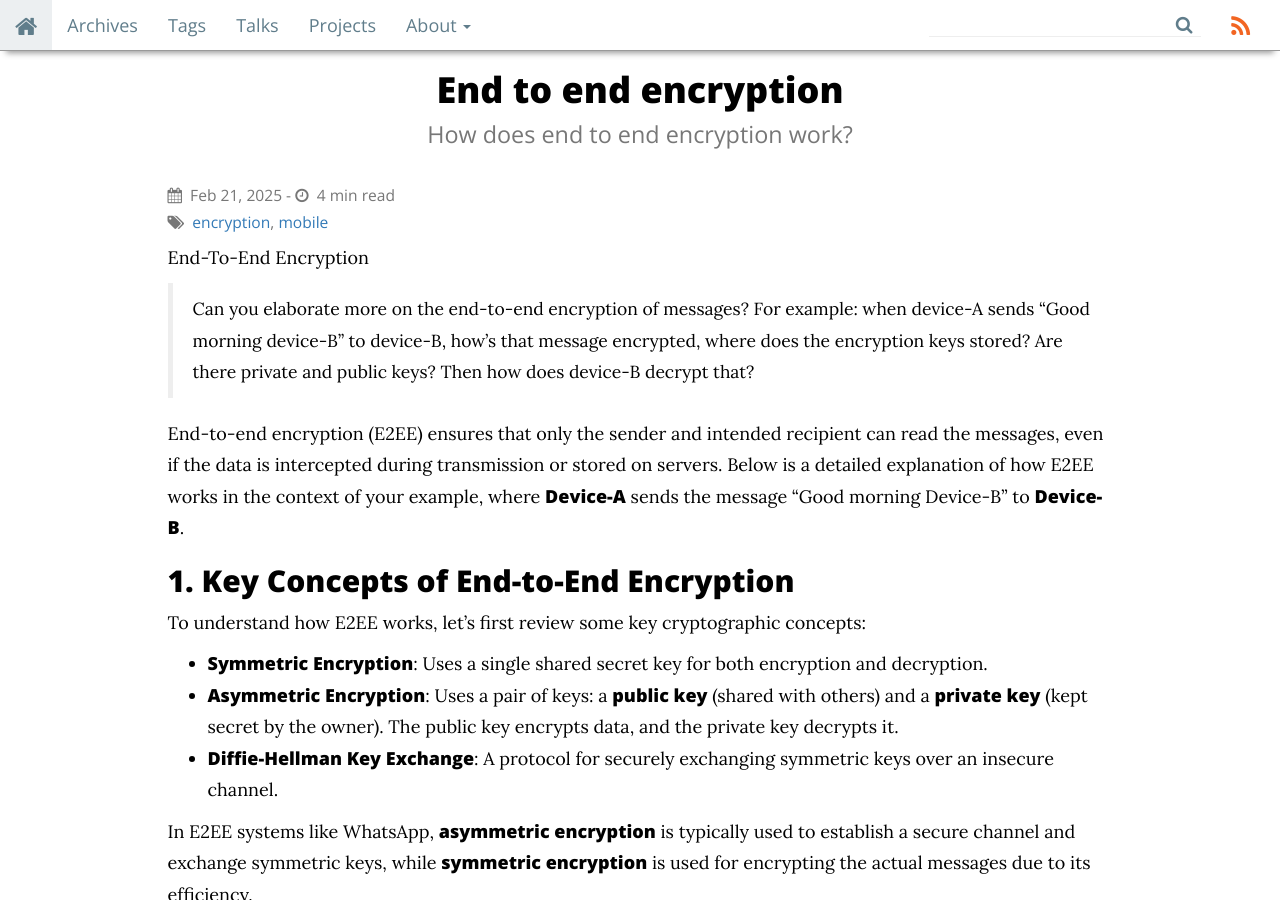
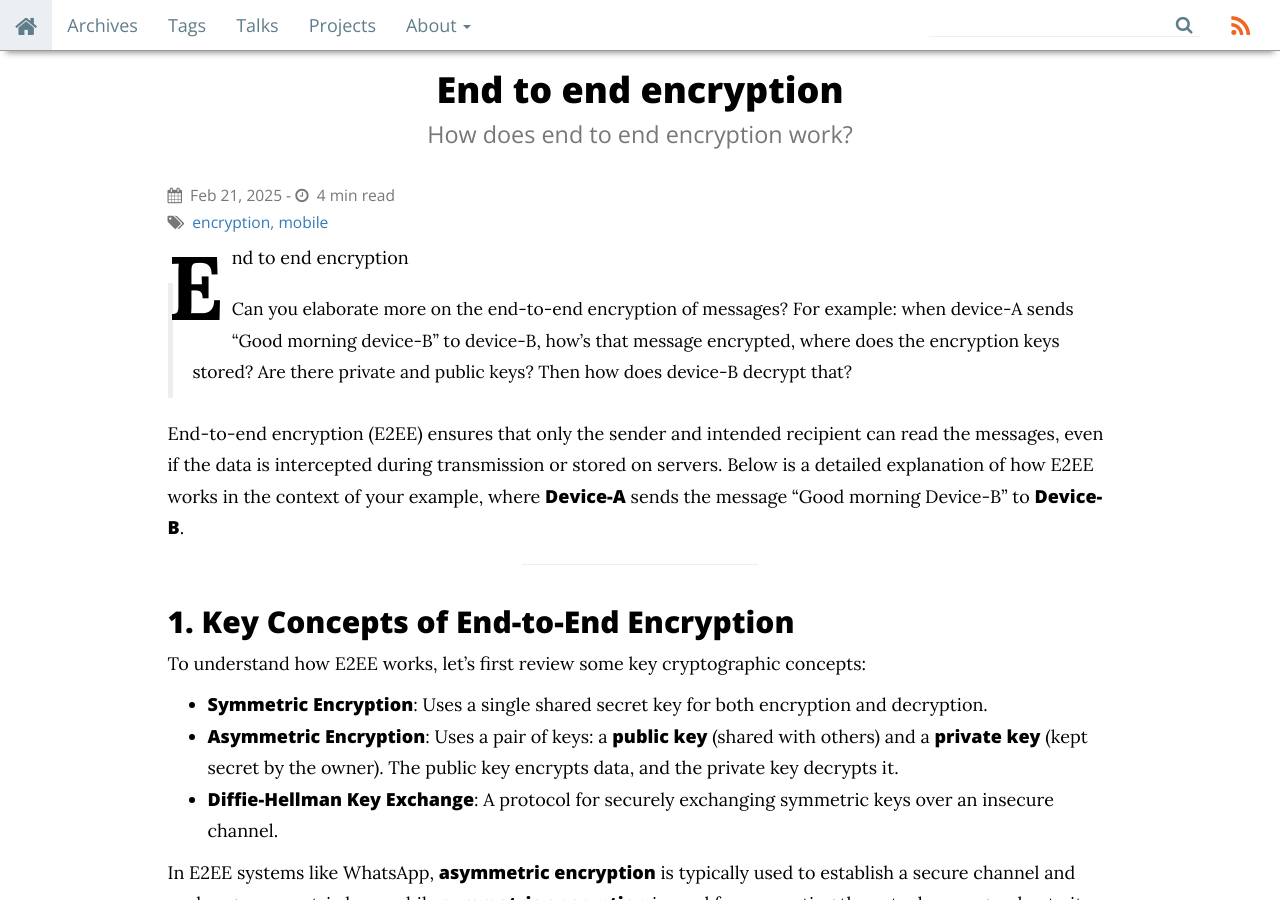
Before and after one commit to freesuraj/freesuraj.github.io, a Jekyll site: the page built from _posts/2025-02-21-endtoendencryption.md, in a window 1280 px wide and 900 px high. Built offline with Jekyll 4.4.1, drawn with Linux system fonts in a browser that asks for light colours; nearby versions of some CDN libraries; comment, search, counter and statistics services are not loaded; some of the changed lines change nothing that is shown.

Commit message:
endtoend encryption chapter

```diff
--- a/_posts/2025-02-21-endtoendencryption.md
+++ b/_posts/2025-02-21-endtoendencryption.md
@@ -6,11 +6,17 @@ description: "How does end to end encryption work?"
 tags: encryption mobile
 ---
 
-End-To-End Encryption
+<div class="cap"></div>
+End to end encryption
+
 
 > Can you elaborate more on the end-to-end encryption of messages? For example: when device-A sends "Good morning device-B" to device-B, how's that message encrypted, where does the encryption keys stored? Are there private and public keys? Then how does device-B decrypt that?
 
 End-to-end encryption (E2EE) ensures that only the sender and intended recipient can read the messages, even if the data is intercepted during transmission or stored on servers. Below is a detailed explanation of how E2EE works in the context of your example, where **Device-A** sends the message "Good morning Device-B" to **Device-B**.
+
+---
+
+<!--more-->[ ](#){: id="more"}
 
 
 ## **1. Key Concepts of End-to-End Encryption**
```
